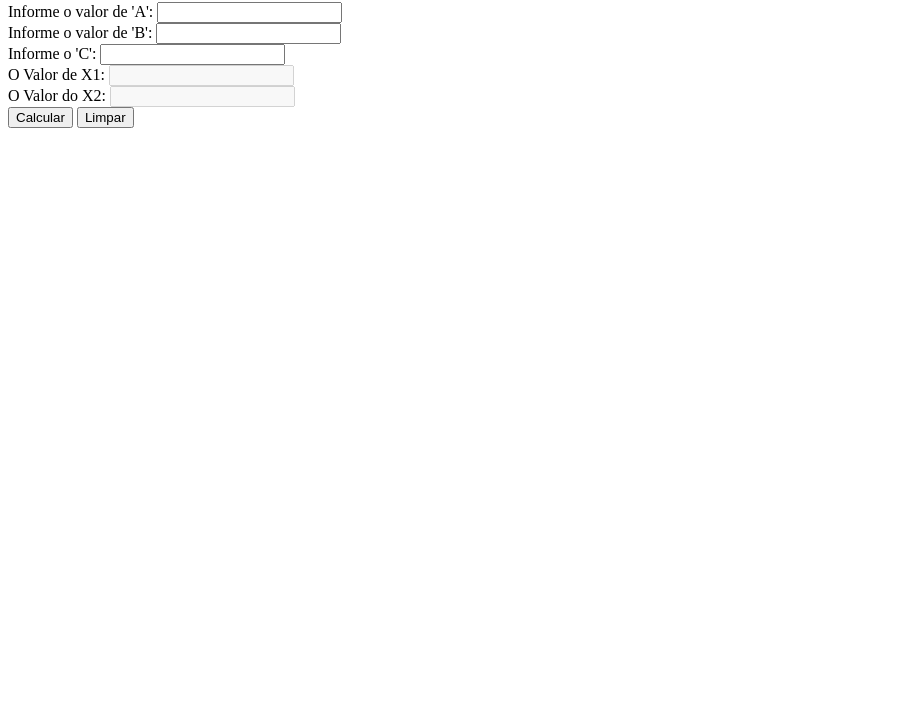
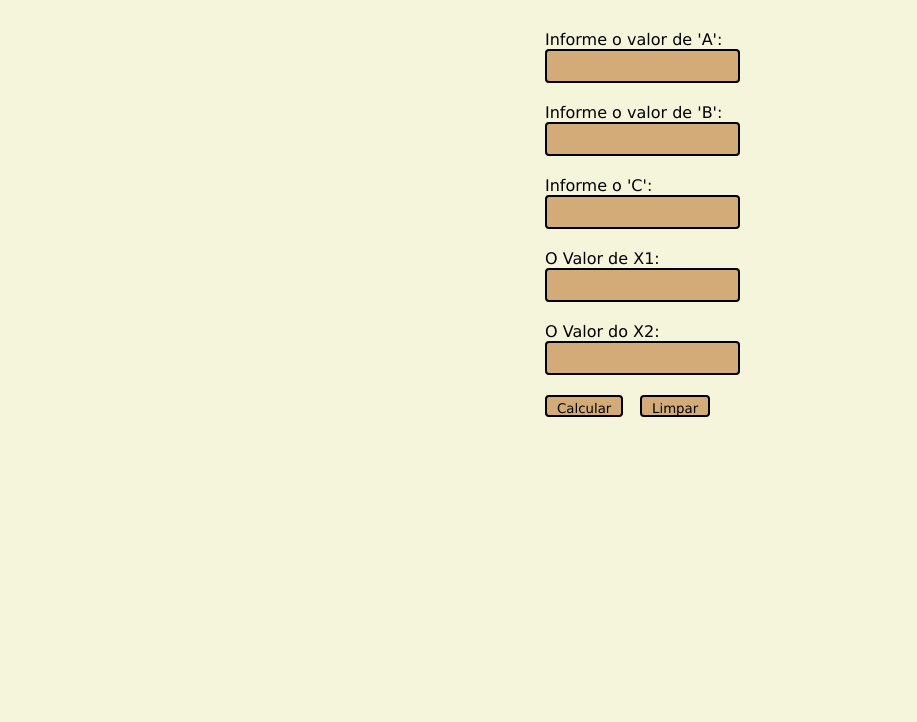
Before and after one commit to helanasiqueira2023/Form---Calculadora-Bhaskara-DWB, a plain HTML site: page index.html in a window 1280 px wide. Shown: the part 78-800 px from the top of the page, without its empty margins (0-917 px from the left). Drawn offline with Linux system fonts and the light colour scheme.

Commit message:
calculadora bhaskara

```diff
--- a/index.html
+++ b/index.html
@@ -3,6 +3,8 @@
 <head>
     <meta charset="UTF-8">
     <meta name="viewport" content="width=device-width, initial-scale=1.0">
+    <link rel="stylesheet" href="style.css">
+    <script src="java.js"></script>
     <title>Calculadora de Bhaskara</title>
 </head>
 <body>
@@ -21,16 +23,16 @@
     <input class="input" type="number" name="" id="C">
 </div>
 <div class="divisoria">
-    <label class="descricao" for="valor X1">O Valor de X1:</label>
+    <label class="descricao" for="valorx1">O Valor de X1:</label>
     <input class="input" type="number" name="" id="valorx1" disabled>
 </div>
 <div class="divisoria">
-    <label class="descricao" for="valor X2">O Valor do X2:</label>
+    <label class="descricao" for="valorx2">O Valor do X2:</label>
     <input class="input" type="number" name="" id="valorx2" disabled>
 </div>
 <div class="divisoria-botao">
 <input class="input" type="button" value="Calcular" onclick="click_calcular()">
-<input class="input" type="button" value="Limpar" onclick="click_calcular()">
+<input class="input" type="button" value="Limpar" onclick="click_limpar()">
 </div>
 </form>
 </body>
--- a/java.js
+++ b/java.js
@@ -1,27 +1,31 @@
+function click_calcular() {
     let valorA = Number(document.getElementById("A").value);
     let valorB = Number(document.getElementById("B").value);
     let valorC = Number(document.getElementById("C").value);
 
     if (valorA == "") alert("Informe o valor A");
-    else if(valorB == "") alert("Informe o valor B:");
-    else if(valorC == "") alert("Informe o valor C");
+    else if (valorB == "") alert("Informe o valor B");
+    else if (valorC == "") alert("Informe o valor C");
+
     else {
         let delta = valorB ** 2 - 4 * valorA * valorC;
         let x1 = 0;
         let x2 = 0;
 
-    if (delta < 0 ) alert (`Valor complexo`)
+        if (delta < 0) alert(`Valor complexo`)
         else {
             x1 = ((-valorB) + Math.sqrt(delta)) / (2 * valorA);
-x2 = ((- valorB) - Math.sqrt(delta)) / (2 * valorA);
+            x2 = ((-valorB) - Math.sqrt(delta)) / (2 * valorA);
         }
-   document.getElementById("valor X1").value = x1;
-   document.getElementsById("valor X2").value = x2;
+        document.getElementById("valorx1").value = x1;
+        document.getElementById("valorx2").value = x2;
     }
-function click_limpar(){
+}
+
+function click_limpar() {
     document.getElementById("A").value = "";
     document.getElementById("B").value = "";
     document.getElementById("C").value = "";
-    document.getElementById("valor X1").value = "";
-    document.getElementById("valor X2").value = "";
+    document.getElementById("valorx1").value = "";
+    document.getElementById("valorx2").value = "";
 }
--- a/style.css
+++ b/style.css
@@ -0,0 +1,42 @@
+@charset "UTF-8";
+
+* {
+    margin: 0;
+   padding: 0;
+   background-color: beige;
+   font-family: 'Lucida Sans', 'Lucida Sans Regular', 'Lucida Grande', 'Lucida Sans Unicode', Geneva, Verdana, sans-serif;
+}
+
+.Titulo{
+    padding: 30px 0 0;
+    text-align: center;
+}
+
+.formulario{
+    max-width: 210px;
+    margin: 30px auto 10%;
+}
+
+.divisoria{
+    padding: 10px;
+}
+
+.divisoria-botao{
+    display: grid;
+    grid-template-columns: 1fr 1fr;
+    justify-content: center;
+    padding: 10px;
+}
+
+input[type="button"]{
+    width: fit-content;
+}
+
+.input{
+    display: block;
+    height: 22px;
+    border: 2px solid black;
+    border-radius: 4px;
+    padding: 4px 10px;
+    background-color: rgb(211, 171, 120);
+}
```
Lines whose indentation alone changed are shown as unchanged.
